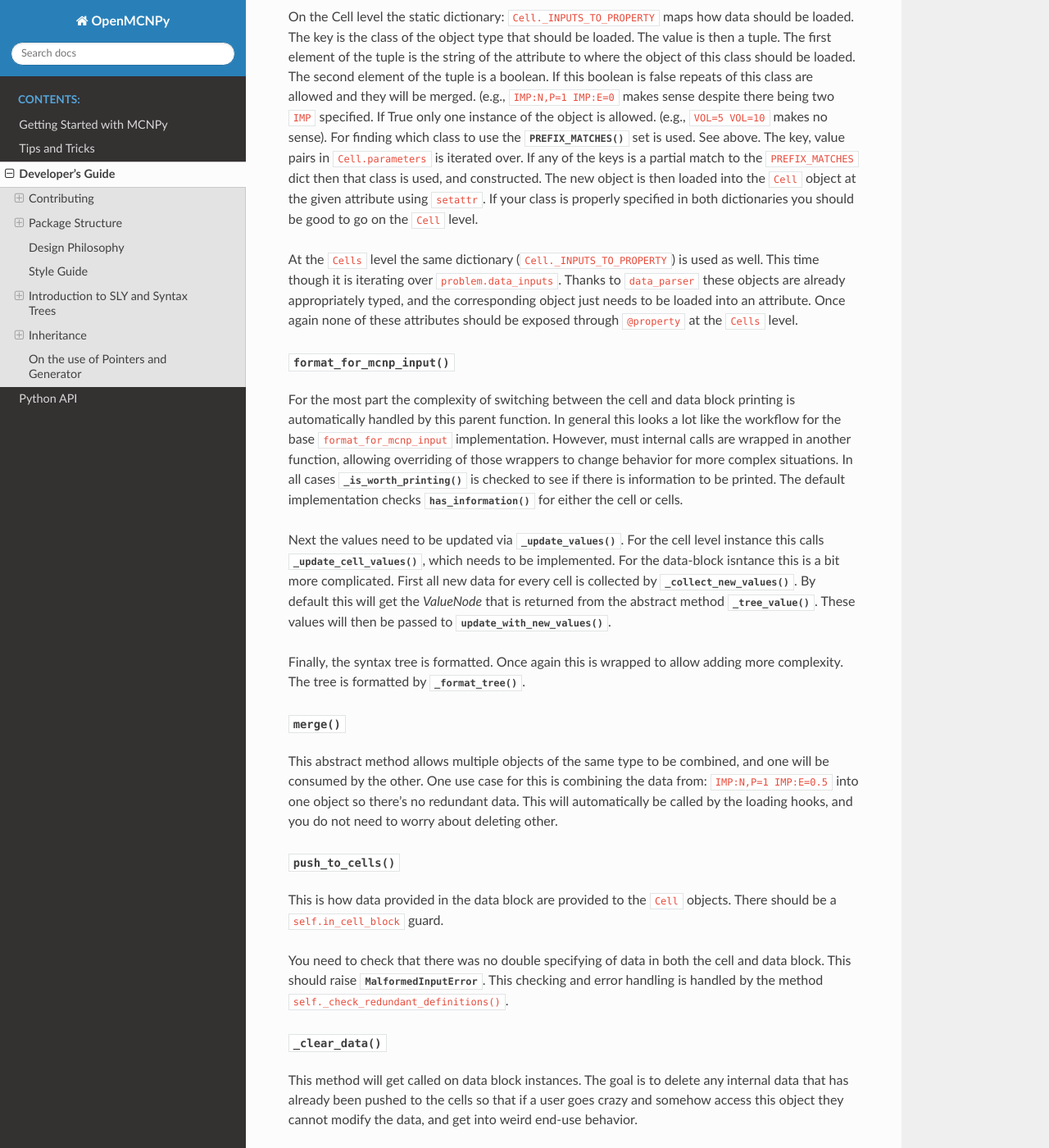
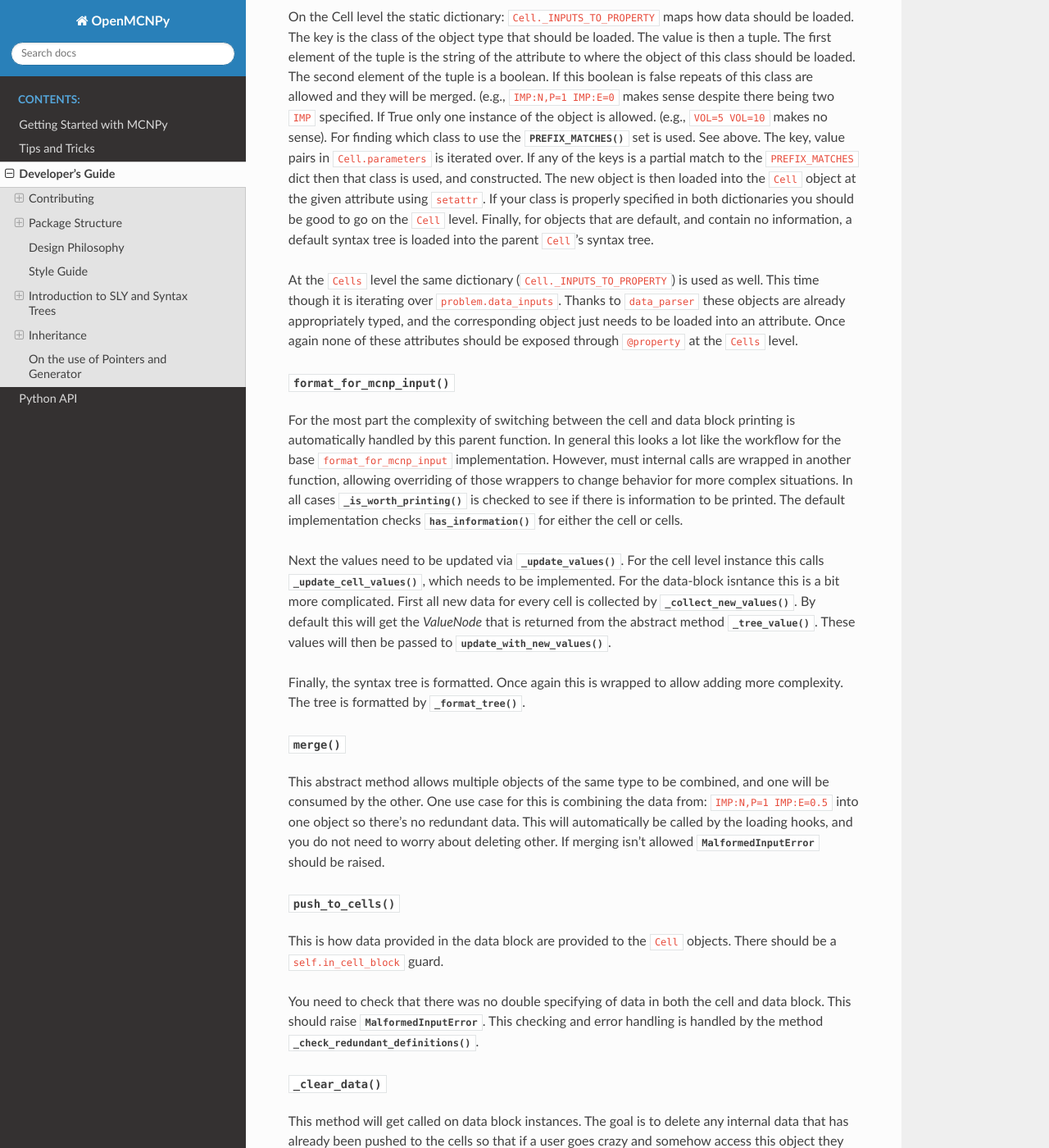
Before and after one commit to idaholab/MontePy, a Sphinx documentation site: the page built from doc/source/developing.rst, in a window 1280 px wide and 1400 px high, scrolled down 11704 px. Shown: the whole window at 82% size. Built offline with Sphinx 7.4.7 and the Read the Docs theme 2.0.0, drawn with Linux system fonts in a browser that asks for light colours.

Commit message:
Improved writing style for dev guide on cell modifier

```diff
--- a/doc/source/api/mcnpy.data_inputs.cell_modifier.rst
+++ b/doc/source/api/mcnpy.data_inputs.cell_modifier.rst
@@ -5,4 +5,4 @@ mcnpy.data\_inputs.cell\_modifier module
    :members:
    :undoc-members:
    :show-inheritance:
-   :private-members: _format_tree, _is_worth_printing, _collect_new_values, _update_cell_values, _collect_new_values, _clear_data, _tree_value
+   :private-members: _format_tree, _is_worth_printing, _collect_new_values, _update_cell_values, _collect_new_values, _clear_data, _tree_value, _check_redundant_definitions
--- a/doc/source/developing.rst
+++ b/doc/source/developing.rst
@@ -550,6 +550,7 @@ The goals for init function should be:
 
 On data Ownership
 """""""""""""""""
+
 Objects that subclass this one will only be owned by ``Cell`` and ``Cells`` objects.
 They will only be public properties for ``Cell``.
 All "data" must be only in the ``Cell`` level object once the problem has been fully initialized.
@@ -563,6 +564,7 @@ See more below.
 
 How these objects are added to :class:`~mcnpy.cell.Cell` and :class:`~mcnpy.cells.Cells`
 """"""""""""""""""""""""""""""""""""""""""""""""""""""""""""""""""""""""""""""""""""""""
+
 Due to the number of classes that will ultimately be subclasses of this class,
 some automated hooks have been developed.
 These hooks use a dictionary and the ``setattr`` function to add multiple objects
@@ -585,6 +587,7 @@ and constructed.
 The new object is then loaded into the ``Cell`` object at the given attribute using ``setattr``.
 If your class is properly specified in both dictionaries you should be good to go on the ``Cell``
 level.
+Finally, for objects that are default, and contain no information, a default syntax tree is loaded into the parent ``Cell``'s syntax tree.
 
 At the ``Cells`` level the same dictionary (``Cell._INPUTS_TO_PROPERTY``) is used as well.
 This time though it is iterating over ``problem.data_inputs``.
@@ -622,6 +625,7 @@ One use case for this is combining the data from: ``IMP:N,P=1 IMP:E=0.5`` into o
 so there's no redundant data.
 This will automatically be called by the loading hooks, and you do not need to worry about
 deleting other.
+If merging isn't allowed :class:`~mcnpy.errors.MalformedInputError` should be raised.
 
 
 :func:`~mcnpy.data_inputs.cell_modifier.CellModifierInput.push_to_cells`
@@ -632,7 +636,7 @@ There should be a ``self.in_cell_block`` guard.
 
 You need to check that there was no double specifying of data in both the cell and data block.
 This should raise :class:`~mcnpy.errors.MalformedInputError`.
-This checking and error handling is handled by the method ``self._check_redundant_definitions()``.
+This checking and error handling is handled by the method :func:`~mcnpy.data_inputs.cell_modifier.CellModifierInput._check_redundant_definitions`.
 
 :func:`~mcnpy.data_inputs.cell_modifier.CellModifierInput._clear_data`
 """"""""""""""""""""""""""""""""""""""""""""""""""""""""""""""""""""""
@@ -656,6 +660,7 @@ Most of the work with this property is automated.
 
 Syntax Objects: :class:`~mcnpy.input_parser.mcnp_input.ParsingNode`
 ^^^^^^^^^^^^^^^^^^^^^^^^^^^^^^^^^^^^^^^^^^^^^^^^^^^^^^^^^^^^^^^^^^^
+
 This represents all low level components in MCNP syntax, such as:
 Comments, Messages, titles, and Cards.
 Similar to ``MCNP_Object`` you will need to implement ``format_for_mcnp_input``.
```
